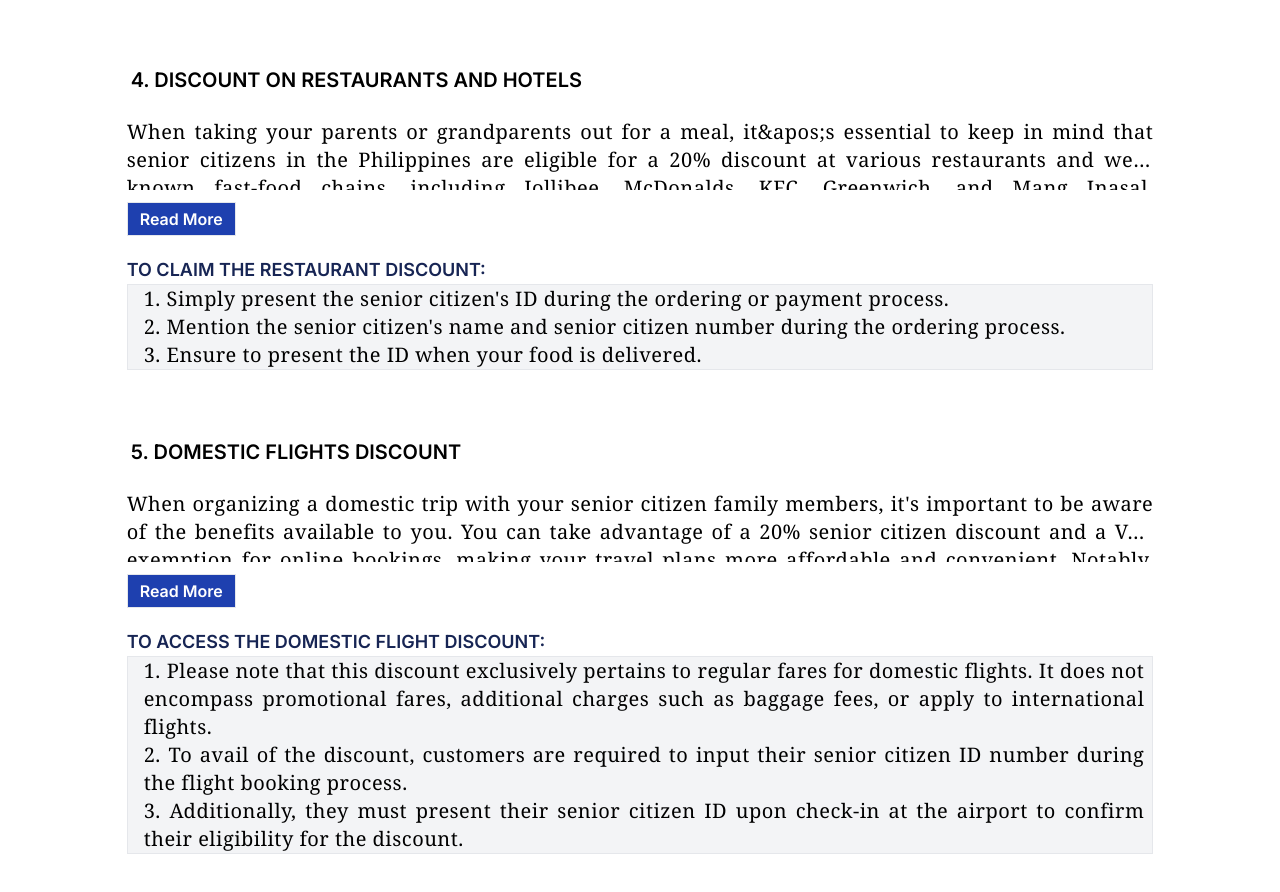
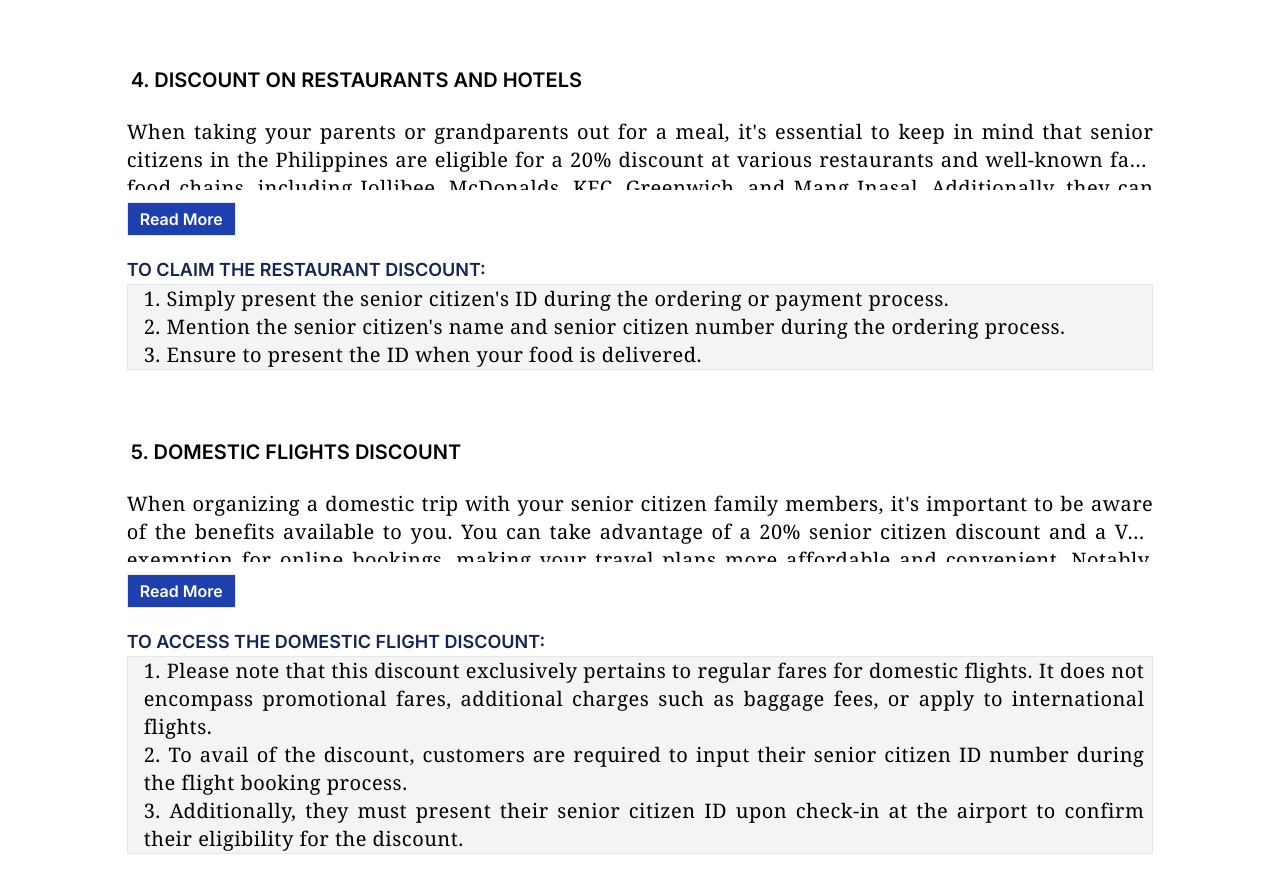
Before and after one commit to LDFcapstone12/capstone12, a Next.js app: page /benefits/national in a window 1280 px wide. Shown: the part 1729-2621 px from the top of the page. Built offline with nearby package versions, Linux system fonts and the light colour scheme.

Commit message:
First Commit 3:15

```diff
--- a/src/app/benefits/national/page.js
+++ b/src/app/benefits/national/page.js
@@ -60,7 +60,7 @@ export default function National() {
   `;
 
   const section4Content = `
-    When taking your parents or grandparents out for a meal, it&apos;s essential to keep in mind that senior citizens in the Philippines are eligible for a 20% discount at
+    When taking your parents or grandparents out for a meal, it's essential to keep in mind that senior citizens in the Philippines are eligible for a 20% discount at
     various restaurants and well-known fast-food chains, including Jollibee, McDonalds, KFC, Greenwich, and Mang Inasal. Additionally, they can also apply the senior citizen
     discount to food delivery apps such as GrabFood and Foodpanda, among others. This benefit allows seniors to enjoy dining out or ordering in with more affordability and convenience.
   `;
@@ -194,7 +194,7 @@ PhilHealth plays a significant role in facilitating hospitalization benefits for
                 <ul className='border bg-gray-100 text-justify px-2 font-serif lg:text-xl text-lg tracking-wide'>
                     <li className='ml-2'>1. Complete two (2) copies of the PhilHealth Member Registration Form (PMRF).</li>
                     <li className='ml-2'>2. Attach a recent 1 x 1 photo taken within the last six months.</li>
-                    <li className='ml-2'>3. Present the Senior Citizens' Identification Card issued by the OSCA in the city or municipality where the elderly resides, or a valid government-issued ID.</li>
+                    <li className='ml-2'>3. Present the Senior Citizens&apos; Identification Card issued by the OSCA in the city or municipality where the elderly resides, or a valid government-issued ID.</li>
                     <li className='ml-2'>4. Submit the duly accomplished PMRF.</li>
                     <li className='ml-2'>5. Await the issuance of the Member Data Record and the PhilHealth Identification Card.</li>
                 </ul>
```
